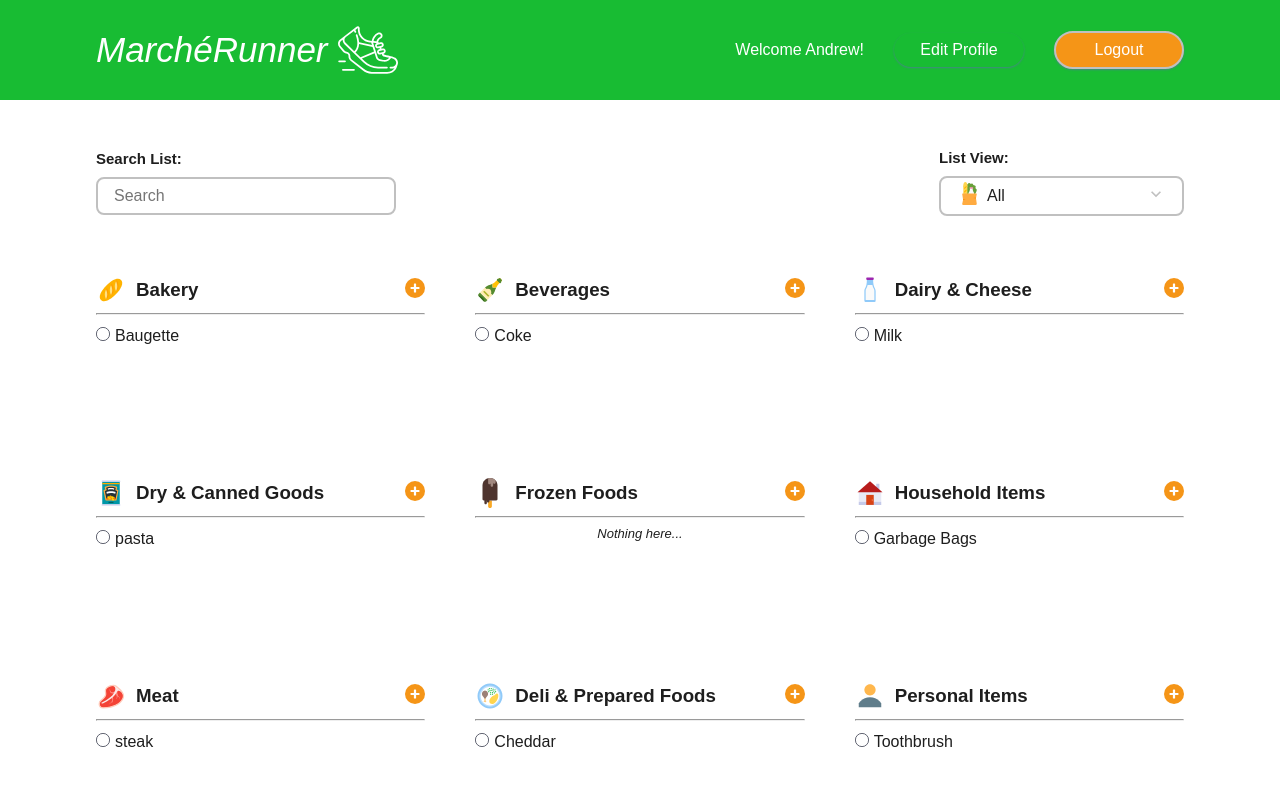
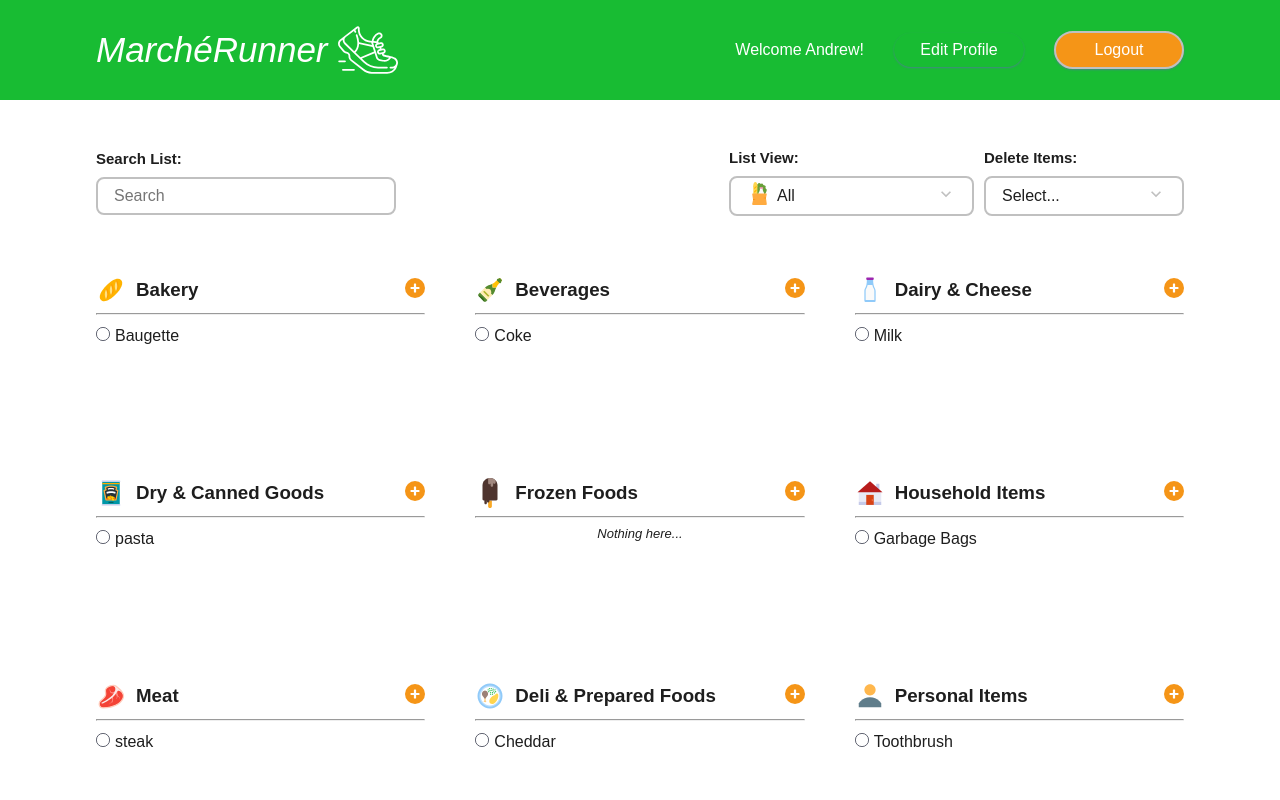
Before and after one commit to andrewthamcc/marche-runner, a React (Create React App) app in the folder client/: page /dashboard in a window 1280 px wide. Shown: the top 800 px of the page. Built offline with nearby package versions, Linux system fonts and the light colour scheme.

Commit message:
delete selection, grey icon color, fn passthrough on dropdown

```diff
--- a/client/src/components/Category-List/style.scss
+++ b/client/src/components/Category-List/style.scss
@@ -42,12 +42,6 @@
         cursor: not-allowed;
         background: none !important;
       }
-
-      &-icon {
-        svg path {
-          fill: $green;
-        }
-      }
     }
   }
 
--- a/client/src/components/Dropdown/dropdown-item/index.tsx
+++ b/client/src/components/Dropdown/dropdown-item/index.tsx
@@ -1,10 +1,10 @@
 import React from "react";
-import { DropDownItem } from "../index";
+import { DropdownItem } from "../index";
 
 require("./style.scss");
 
 interface Props {
-  item: DropDownItem;
+  item: DropdownItem;
   selectValue: (item) => void;
 }
 
@@ -16,12 +16,16 @@ const dropdownListItem: React.FC<Props> = (props: Props) => {
     return null;
   }
 
+  const handleClick = () => {
+    selectValue(item);
+
+    if (item.fn) {
+      item.fn();
+    }
+  };
+
   return (
-    <li
-      className="dropdown-list-item"
-      onClick={() => selectValue(item)}
-      tabIndex={0}
-    >
+    <li className="dropdown-list-item" onClick={handleClick} tabIndex={0}>
       <span className="dropdown-list-item-icon">{item.icon}</span>
       <span className="dropdown-list-item-text">{item.text}</span>
     </li>
--- a/client/src/components/Dropdown/dropdown-list/index.tsx
+++ b/client/src/components/Dropdown/dropdown-list/index.tsx
@@ -2,7 +2,7 @@ import React from "react";
 import ReactDOM from "react-dom";
 import DropDownListItem from "../dropdown-item";
 
-import { DropDownItem } from "../index";
+import { DropdownItem } from "../index";
 
 require("./style.scss");
 
@@ -14,7 +14,7 @@ interface Coords {
 
 interface Props {
   coords: Coords; // passthrough of coordinates to render list
-  list: DropDownItem[]; // passthrough of list items
+  list: DropdownItem[]; // passthrough of list items
   listWidth?: number; // passthrough of optional prop for width of rendered list
   selectValue: (value) => void; // passthrough of function for selecting value
 }
--- a/client/src/components/Dropdown/index.tsx
+++ b/client/src/components/Dropdown/index.tsx
@@ -5,16 +5,17 @@ import Icon, { iconType } from "../Icon";
 require("./style.scss");
 
 // define model for dropdown here
-export interface DropDownItem {
+export interface DropdownItem {
   icon?: JSX.Element;
   text: string;
   value: any;
   disabled?: boolean;
+  fn?: () => void;
 }
 
 interface Props {
   className?: string; // passthrough for className
-  list: DropDownItem[]; // array of dropdown items - TypeScript would help with creating a model for this data
+  list: DropdownItem[]; // array of dropdown items - TypeScript would help with creating a model for this data
   label?: string; // label for dropdown
   width?: number; // width of dropdown menu
   listWidth?: number; // optional prop for width of rendered dropdown list
--- a/client/src/components/Icon/index.tsx
+++ b/client/src/components/Icon/index.tsx
@@ -1,5 +1,6 @@
 import React from "react";
 import { ReactComponent as ChevronDown } from "./assets/chevron.svg";
+import { ReactComponent as Gear } from "./assets/gear.svg";
 import { ReactComponent as Info } from "./assets/info.svg";
 import { ReactComponent as Pencil } from "./assets/pencil.svg";
 import { ReactComponent as Profile } from "./assets/profile.svg";
@@ -10,6 +11,7 @@ require("./style.scss");
 
 export enum iconType {
   chevronDown = "chevronDown",
+  gear = "gear",
   info = "info",
   pencil = "pencil",
   profile = "profile",
@@ -20,10 +22,12 @@ export enum iconType {
 export enum iconColor {
   green = "green",
   orange = "orange",
+  grey = "grey",
 }
 
 const svgIcons = {
   chevronDown: ChevronDown,
+  gear: Gear,
   info: Info,
   pencil: Pencil,
   profile: Profile,
--- a/client/src/components/Icon/style.scss
+++ b/client/src/components/Icon/style.scss
@@ -16,4 +16,16 @@
       }
     }
   }
+
+  &.grey {
+    svg {
+      path {
+        fill: #747474;
+
+        &:hover {
+          fill: darken(#747474, 15%);
+        }
+      }
+    }
+  }
 }
--- a/client/src/scenes/Dashboard/index.tsx
+++ b/client/src/scenes/Dashboard/index.tsx
@@ -6,10 +6,11 @@ import { Item } from "../../models/item";
 import CategoryList, { categoryType } from "../../components/Category-List";
 import CategoryItem from "../../components/Category-List/Category-List-Item";
 import TextInput from "../../components/TextInput";
-import Dropdown, { DropDownItem } from "../../components/Dropdown";
+import Dropdown, { DropdownItem } from "../../components/Dropdown";
 import categoryList from "./categoryDropdownData";
 import CategoryIcon, { catIconType } from "../../components/Category-Icon";
 import Symbol, { symbolType } from "../../components/Symbol";
+import { iconType } from "../../components/Icon";
 import LoadingSpinner from "../../components/Loader";
 
 // react actions
@@ -33,9 +34,30 @@ interface ReduxDispatchProps {
 
 type Props = OwnProps & ReduxStateProps & ReduxDispatchProps;
 
+const deleteDropdownList = [
+  {
+    text: "Select...",
+    value: null,
+    disabled: true,
+  },
+  {
+    text: "Delete All Items",
+    value: "delete purchased",
+    fn: () => console.log("Deleting all..."),
+  },
+  {
+    text: "Delete Purhased Items",
+    value: "delete all",
+    fn: () => console.log("Deleting some..."),
+  },
+];
+
 const Dashboard: React.FC<Props> = (props: Props): JSX.Element => {
-  const [selectListView, setSelectListView] = useState<DropDownItem>(
+  const [selectListView, setSelectListView] = useState<DropdownItem>(
     categoryList[0]
+  );
+  const [deleteSelection, setDeleteSelection] = useState<DropdownItem>(
+    deleteDropdownList[0]
   );
   const [searchText, setSearchText] = useState<string>("");
   const {
@@ -62,17 +84,9 @@ const Dashboard: React.FC<Props> = (props: Props): JSX.Element => {
     // eslint-disable-next-line
   }, [searchText]);
 
-  const handleSearch = (e) => {
-    setSearchText(e.target.value);
-  };
-
   const clearInput = () => {
     setSearchText("");
     clearSearch();
-  };
-
-  const handleChange = (category) => {
-    setSelectListView(category);
   };
 
   const renderControls = () => {
@@ -84,7 +98,7 @@ const Dashboard: React.FC<Props> = (props: Props): JSX.Element => {
               label="Search List:"
               inputName="search-item-input"
               value={searchText}
-              onChange={(e) => handleSearch(e)}
+              onChange={(e) => setSearchText(e.target.value)}
               placeholder="Search"
               className="dashboard-controls-input-field"
             />
@@ -99,14 +113,25 @@ const Dashboard: React.FC<Props> = (props: Props): JSX.Element => {
           )}
         </div>
         {searchText === "" && (
+          <div className="dashboard-controls-right">
             <Dropdown
               label="List View:"
               list={categoryList}
               value={selectListView}
-            selectValue={handleChange}
+              selectValue={(selection) => setSelectListView(selection)}
               width={245}
               className="dashboard-controls-dropdown"
             />
+            <Dropdown
+              label="Delete Items:"
+              list={deleteDropdownList}
+              value={deleteSelection}
+              selectValue={(selection) =>
+                setDeleteSelection(deleteDropdownList[0])
+              }
+              className="dashboard-controls-dropdown"
+            />
+          </div>
         )}
       </>
     );
@@ -120,7 +145,7 @@ const Dashboard: React.FC<Props> = (props: Props): JSX.Element => {
     // filter only the items to display
     const itemsToDisplay = items.filter((item) => searchIDS.includes(item._id));
 
-    if (searchResults.length > 0) {
+    if (searchText !== "") {
       return (
         <div className="dashboard-single-list">
           <div className="category-list">
@@ -129,9 +154,11 @@ const Dashboard: React.FC<Props> = (props: Props): JSX.Element => {
               <h3>Search Results</h3>
             </div>
             <hr />
-            {itemsToDisplay.map((item) => (
+            {itemsToDisplay.length > 0
+              ? itemsToDisplay.map((item) => (
                   <CategoryItem item={item} key={item._id} />
-            ))}
+                ))
+              : "No results..."}
           </div>
         </div>
       );
--- a/client/src/scenes/Dashboard/style.scss
+++ b/client/src/scenes/Dashboard/style.scss
@@ -5,6 +5,10 @@
     display: flex;
     justify-content: space-between;
     align-items: center;
+
+    &-right {
+      display: flex;
+    }
 
     &-dropdown {
       margin-left: 1rem;
```
Lines whose indentation alone changed are shown as unchanged.
